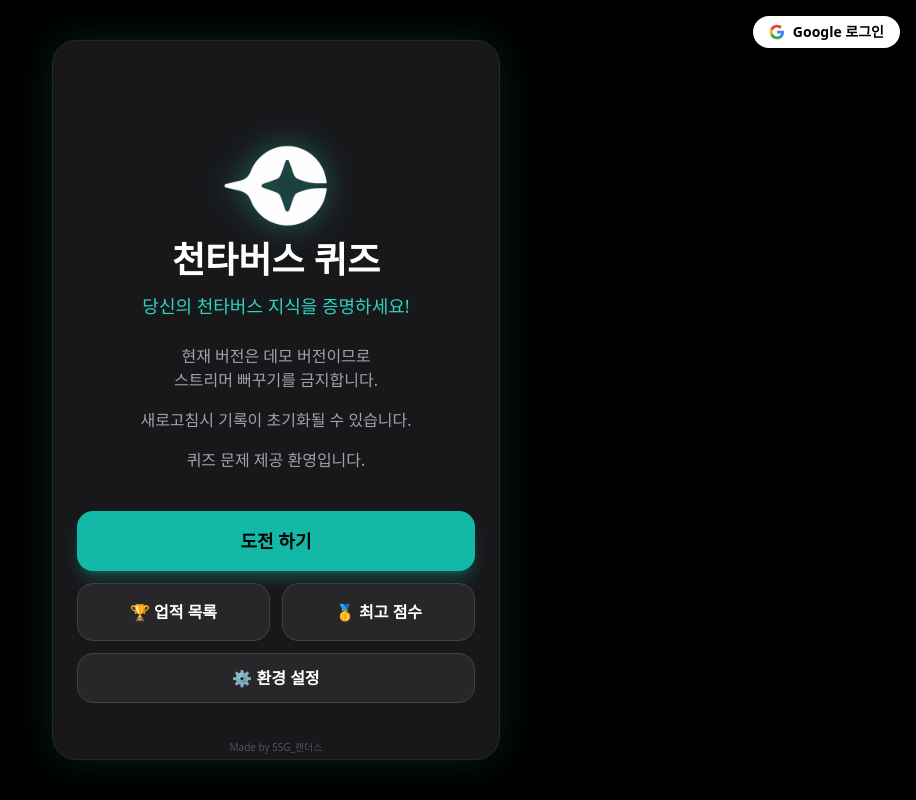
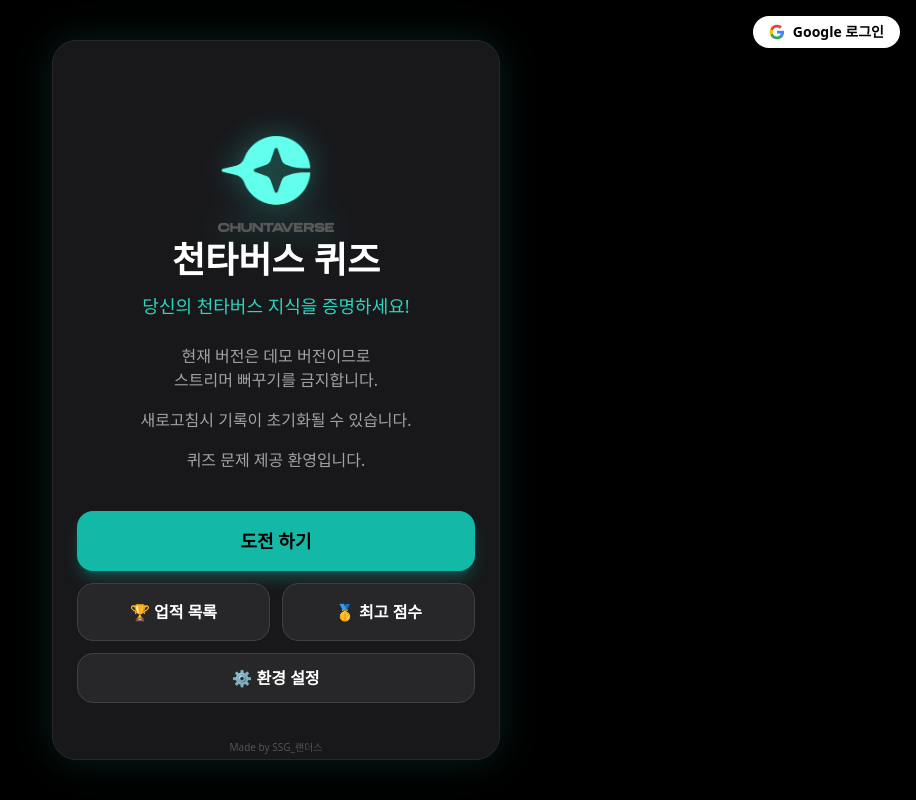
Before and after one commit to lollckgacha/chuntaquiz, a plain HTML site: page index.html in a window 1280 px wide. Shown: the whole page, without its empty margins (364-1280 px from the left). Drawn offline with nearby package versions, Linux system fonts and the light colour scheme; no server answers.

Commit message:
Update index.html

```diff
--- a/index.html
+++ b/index.html
@@ -69,7 +69,7 @@
         <!-- ==================== 1. 메인 메뉴 화면 ==================== -->
         <div id="screen-main" class="flex-1 flex flex-col p-6 fade-in relative z-10 min-h-0">
             <div class="flex-1 flex flex-col items-center justify-center mt-8 shrink-0">
-                <img src="logo.webp" alt="천타버스 로고" class="h-20 sm:h-24 object-contain mb-2 drop-shadow-[0_0_15px_rgba(45,212,191,0.4)]">
+                <img src="logo2.png" alt="천타버스 로고" class="h-20 sm:h-24 object-contain mb-2 drop-shadow-[0_0_15px_rgba(45,212,191,0.4)]">
                 <h1 class="text-4xl font-extrabold mb-2 text-white text-center">
                     천타버스 퀴즈<br><span class="text-lg text-teal-400 font-normal">당신의 천타버스 지식을 증명하세요!</span>
                 </h1>
@@ -264,7 +264,7 @@
 
             <!-- 중앙: 이미지 영역 -->
             <div class="flex-1 min-h-[150px] sm:min-h-[200px] relative w-full bg-zinc-900 rounded-xl overflow-hidden mb-6 shadow-inner border border-zinc-800 flex items-center justify-center p-2">
-                <img id="game-image" src="logo.webp" alt="Question Image" class="w-full h-full object-contain" draggable="false">
+                <img id="game-image" src="logo2.png" alt="Question Image" class="w-full h-full object-contain" draggable="false">
 
                 <div id="overlay-o" class="absolute inset-0 flex items-center justify-center bg-teal-500/20 backdrop-blur-sm hidden z-10">
                     <span class="text-teal-400 text-[8rem] font-black drop-shadow-lg">O</span>
@@ -435,7 +435,7 @@
 
         function preloadImages() {
             const imageUrls = new Set();
-            imageUrls.add('logo.webp');
+            imageUrls.add('logo2.png');
             getValidQuestions().forEach(q => {
                 if (q.image && q.image.trim() !== "") imageUrls.add(q.image);
             });
@@ -842,7 +842,7 @@
             imgEl.style.transition = "none";
             imgEl.style.opacity = 1;
             imgEl.style.filter = "none"; // 블러 효과 리셋
-            imgEl.src = (qData.image && qData.image.trim() !== "") ? qData.image : "logo.webp";
+            imgEl.src = (qData.image && qData.image.trim() !== "") ? qData.image : "logo2.png";
 
             document.getElementById('overlay-o').classList.add('hidden');
             document.getElementById('overlay-o').classList.remove('pop-in');
```
